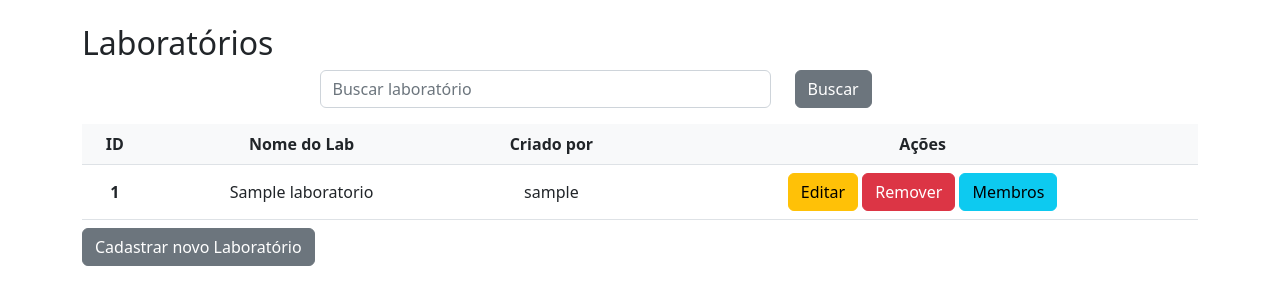
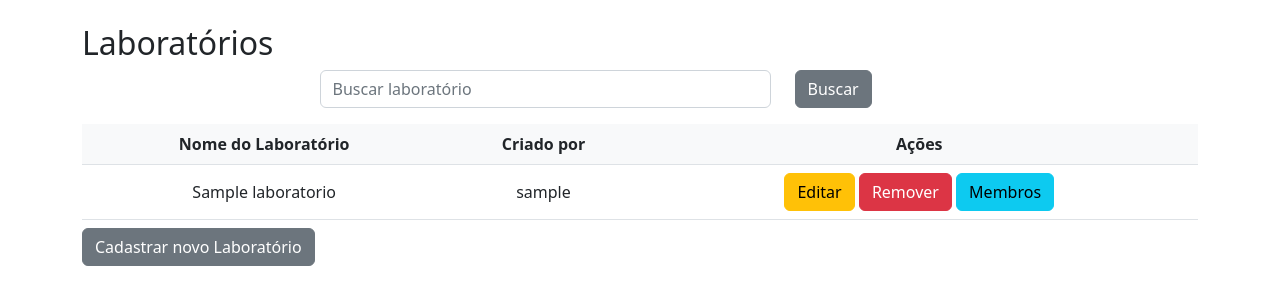
Before and after one commit to tilitpeg/comunidade_litpeg, a Django app: page / in a window 1280 px wide. Shown: the part 56-361 px from the top of the page. Run offline with Django 4.2, Linux system fonts and the light colour scheme; a user stored in the database is signed in; tables that the repository leaves empty hold one stand-in row (values such as "Sample post").

Commit message:
Atualizando campo de busca de membros

```diff
--- a/laboratorio/templates/laboratorio/laboratorio_list.html
+++ b/laboratorio/templates/laboratorio/laboratorio_list.html
@@ -21,8 +21,7 @@
         <table class="table align-middle mb-0 bg-white">
             <thead class="bg-light">
             <tr style="text-align: center;">
-                <th>ID</th>
-                <th>Nome do Lab</th>
+                <th>Nome do Laboratório</th>
                 <th>Criado por </th>
                 <th>Ações</th>
             </tr>
@@ -30,7 +29,6 @@
             <tbody>
                 {% for laboratorio in object_list %}
                 <tr style="text-align: center;">
-                    <th scope="row">{{ laboratorio.id }}</th>
                     <td>{{ laboratorio.nome_lab }}</td>
                     <td>{{ laboratorio.usuario}}</td>
                     <td colspan="3">
--- a/laboratorio/views.py
+++ b/laboratorio/views.py
@@ -51,7 +51,8 @@ def pessoas(request, pk_laboratorio=None):
   # Filtro Múltiplo (O "|" faz papel do "ou")
   if search:
     pessoas = Pessoa.objects.filter(Q(laboratorio=pk_laboratorio),  # Mostra somente os nomes vinculados ao laboratorio
-      Q(nome_completo__icontains=search) | Q(numero_cracha__icontains=search) | Q(email__icontains=search)
+      Q(nome_completo__icontains=search) | Q(numero_cracha__icontains=search) |
+      Q(email__icontains=search) | Q(funcao__icontains=search)
       )
 
   return render(request, 'pessoa/pessoa_list.html', {'pessoas': pessoas, 'pk_laboratorio': pk_laboratorio})
```
